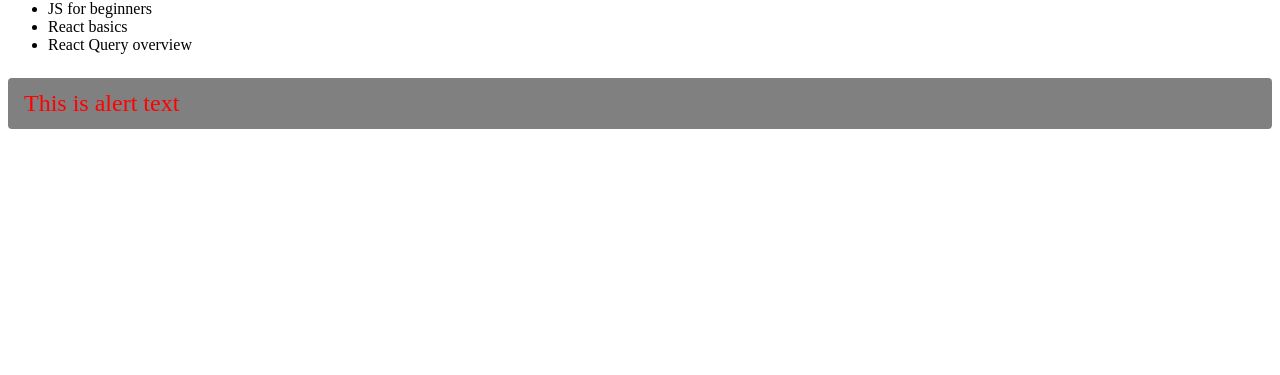
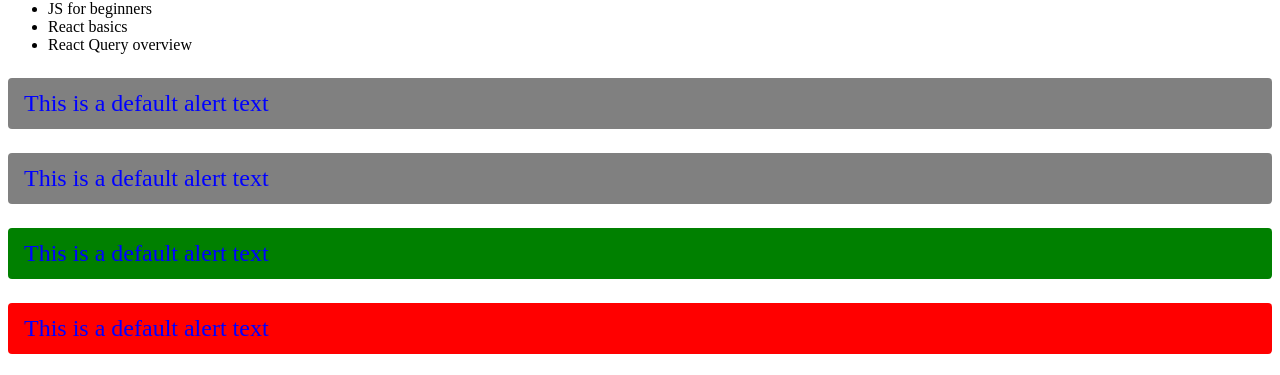
Before and after one commit to Vidiborets0012/react_module_01, a React (Vite) app: page / in a window 1280 px wide. Shown: the part 829-1204 px from the top of the page. Before the commit the page ends 982 px from the top, so only its background shows below. Built offline with nearby package versions, Linux system fonts and the light colour scheme.

Commit message:
add a topic: class composition

```diff
--- a/package.json
+++ b/package.json
@@ -10,6 +10,7 @@
     "preview": "vite preview"
   },
   "dependencies": {
+    "clsx": "^2.1.1",
     "react": "^19.1.1",
     "react-dom": "^19.1.1"
   },
--- a/src/components/Alert.module.css
+++ b/src/components/Alert.module.css
@@ -3,5 +3,13 @@
   padding: 12px 16px;
   background-color: gray;
   border-radius: 4px;
-  color: red;
+  color: blue;
 }
+
+.success {
+  background-color: green;
+}
+
+.error {
+  background-color: red;
+}
--- a/src/components/Alert.tsx
+++ b/src/components/Alert.tsx
@@ -1,10 +1,23 @@
 // import './Alert.css';
+import clsx from 'clsx';
 import css from './Alert.module.css';
 
 // export default function Alert() {
 //   return <p className="alert">This is alert text</p>;
 // }
 
-export default function Alert() {
-  return <p className={css.alert}>This is alert text</p>;
+// export default function Alert() {
+//   return <p className={css.alert}>This is alert text</p>;
+// }
+
+interface AlertProps {
+  type?: 'success' | 'error';
 }
+
+export default function Alert({ type }: AlertProps) {
+  return (
+    <p className={clsx(css.alert, type && css[type])}>
+      This is a default alert text
+    </p>
+  );
+}
--- /dev/null
+++ b/src/components/AlertApp.tsx
@@ -0,0 +1,11 @@
+import Alert from './Alert';
+
+export default function AlertApp() {
+  return (
+    <>
+      <Alert />
+      <Alert type="success" />
+      <Alert type="error" />
+    </>
+  );
+}
--- a/src/main.tsx
+++ b/src/main.tsx
@@ -21,12 +21,14 @@
 import App from './components/App';
 import Books from './components/Books';
 import Alert from './components/Alert';
+import AlertApp from './components/AlertApp';
 
 ReactDOM.createRoot(document.getElementById('root') as HTMLElement).render(
   <React.StrictMode>
     <App />
     <Books />
     <Alert />
+    <AlertApp />
   </React.StrictMode>
 );
 
```
Also changed, not shown: src/components/App.tsx (+12 -0 lines), 1 other file (tests, documents, lock files or other folders).
